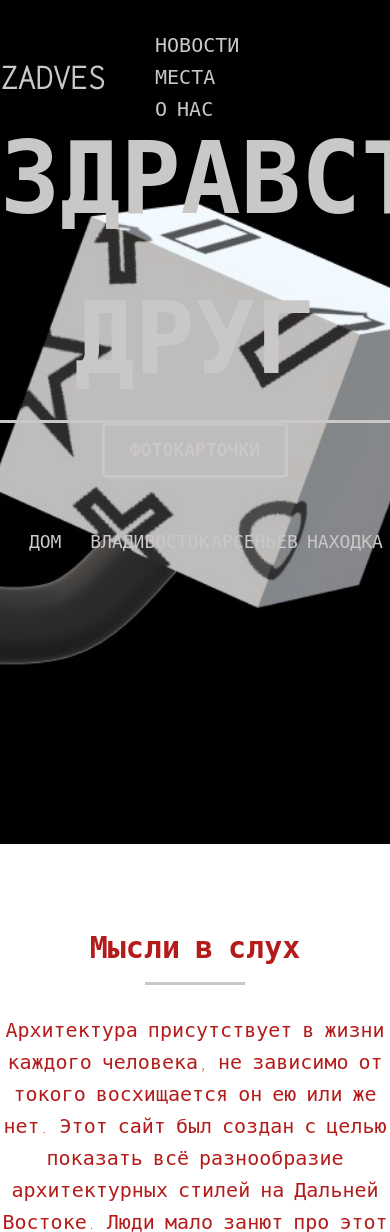
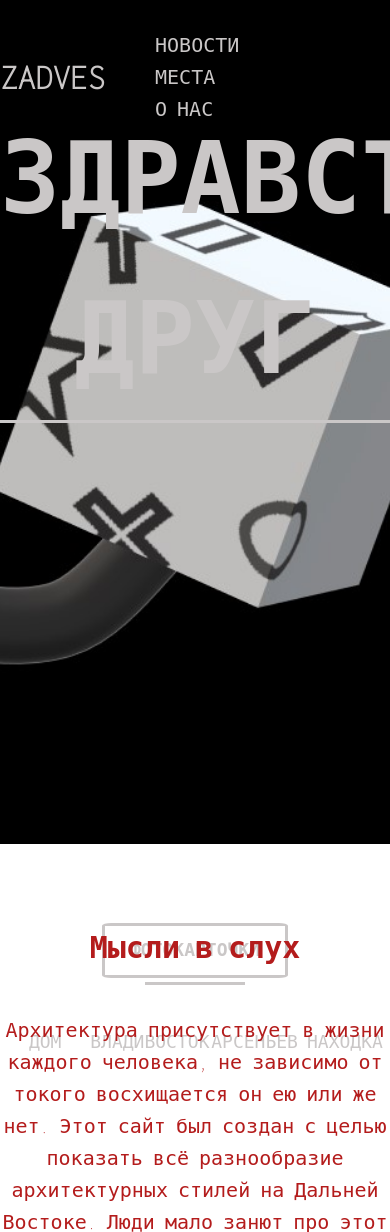
Before and after one commit to ZadVes/nikSite, a PHP site: page / in a window 390 px wide; the page is wider, and only the part inside the window is pictured. Shown: the top 1232 px of that part. Run offline with PHP 8.4, Linux system fonts and the light colour scheme.

Commit message:
Update style.css

```diff
--- a/style.css
+++ b/style.css
@@ -121,7 +121,7 @@ h1, h2, h3, h4, h5, h6{
     color: rgb(202, 199, 199);
     text-transform: uppercase;
     text-decoration: none;
-    margin: auto 0;
+    margin: 500px auto 0;
     border-radius: 5%;
 
     transition: background .2s linear, color .2s linear;
@@ -322,8 +322,8 @@ h1, h2, h3, h4, h5, h6{
     color: rgb(202, 199, 199);
 }
 
-@media screen and(max-width:1200px){
+@media screen and(max-height: 627px){
     .knopka{
-        margin: 20px auto 0;
+        margin: 250px auto 0;
     }
 }
```
